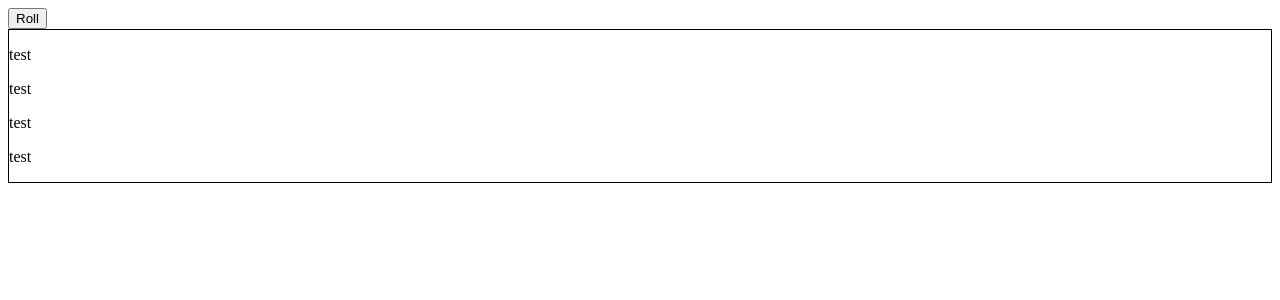
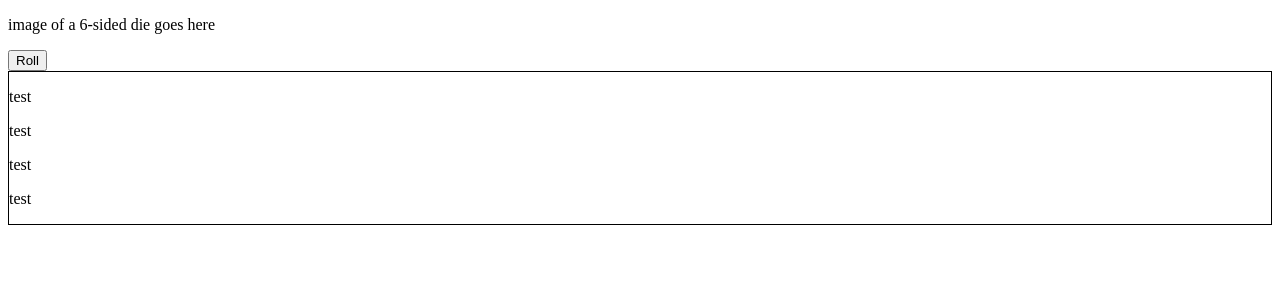
Before and after one commit to ddfilipov/dice-roller, a React (Create React App) app: page / in a window 1280 px wide. Shown: the top 300 px of the page. Built offline with nearby package versions, Linux system fonts and the light colour scheme.

Commit message:
added a new component

```diff
--- a/src/components/organisms/DiceSelector.tsx
+++ b/src/components/organisms/DiceSelector.tsx
@@ -1,8 +1,10 @@
 import { FC } from "react";
+import { Die } from "./Die";
 
 export const DiceSelector: FC = () => {
     return (
         <div>
+            <Die />
             <button type="button">Roll</button>
         </div>
     );
--- /dev/null
+++ b/src/components/organisms/Die.tsx
@@ -0,0 +1,9 @@
+import { FC } from "react";
+
+export const Die: FC = () => {
+    return (
+        <div>
+            <p>image of a 6-sided die goes here </p>
+        </div>
+    );
+};
```
